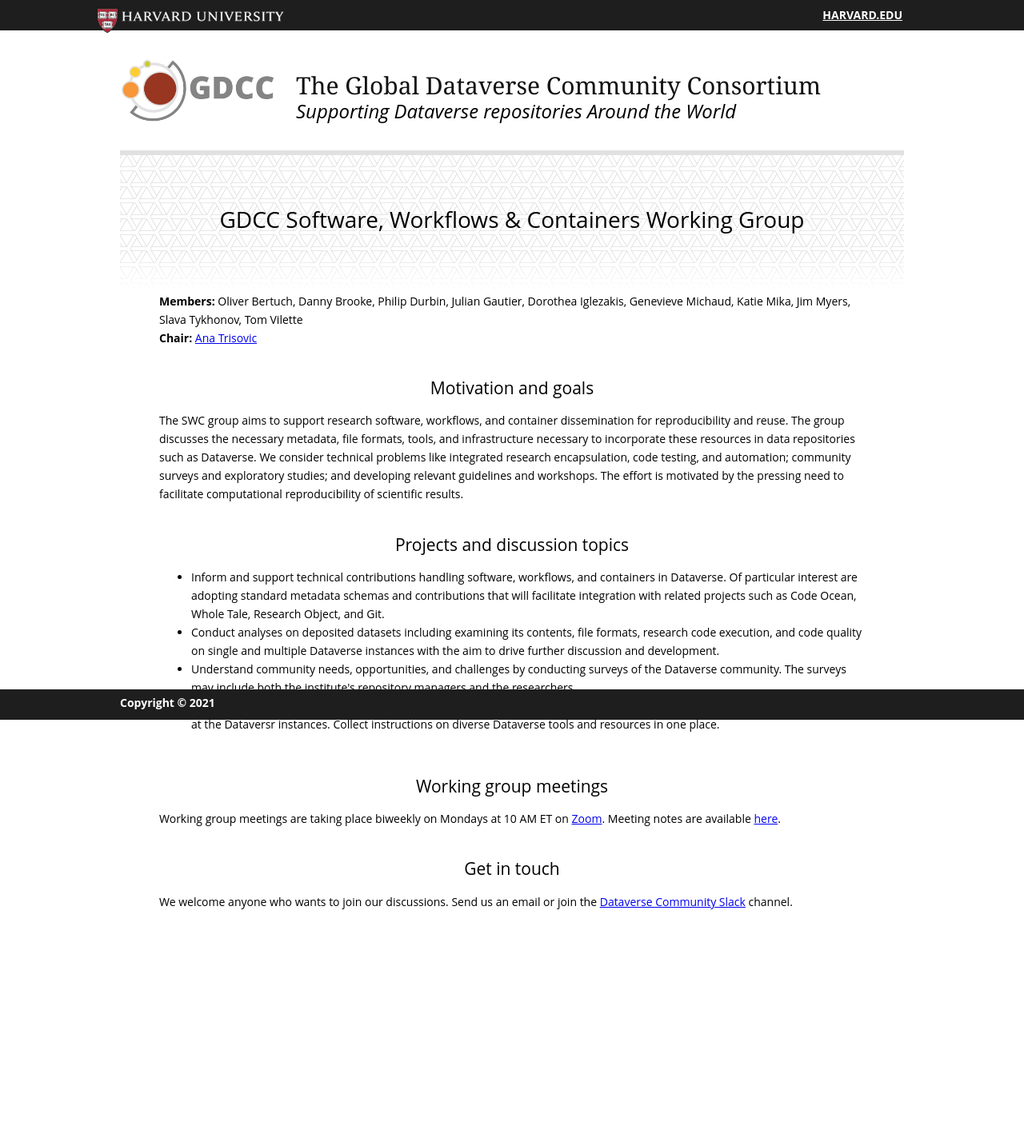
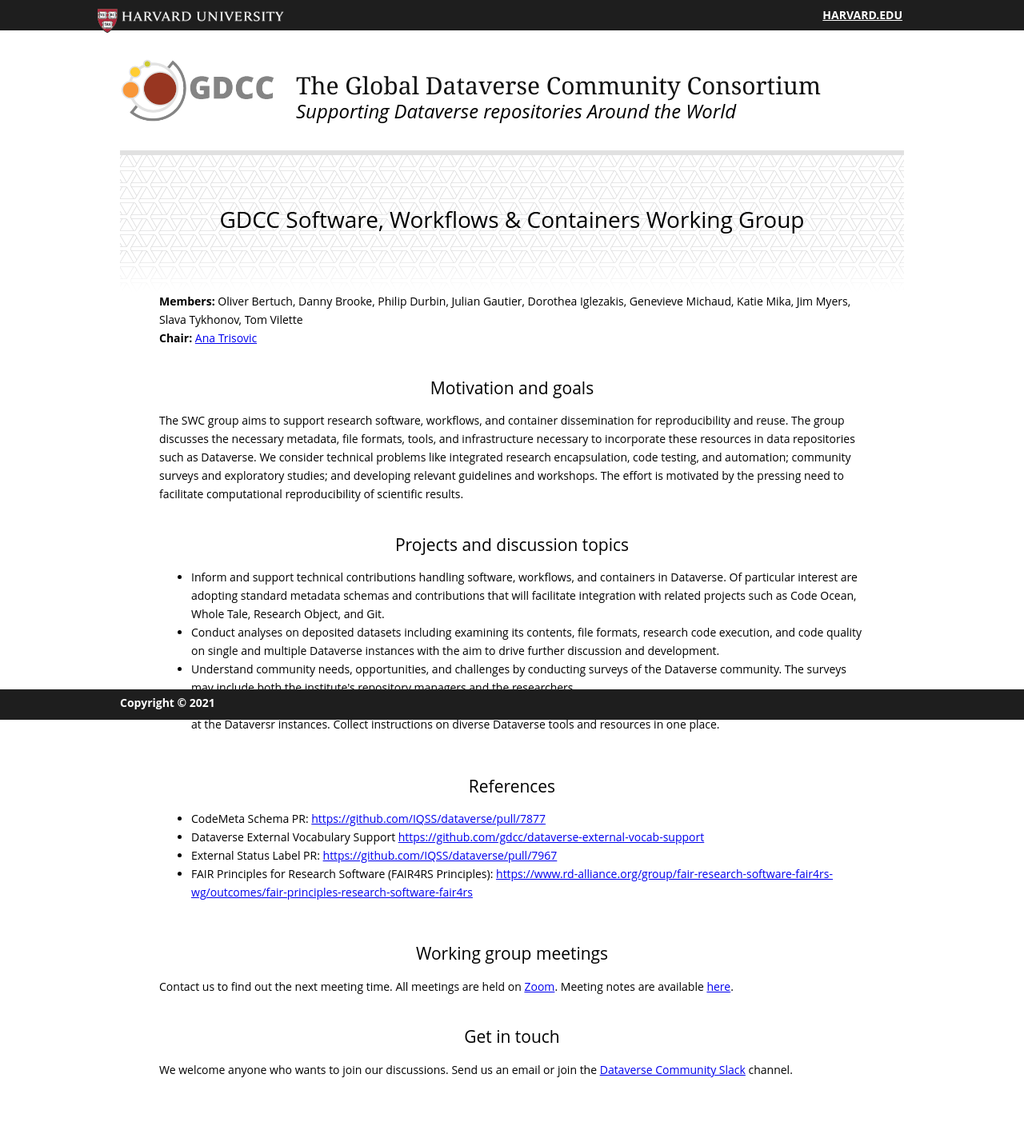
Before and after one commit to gdcc/swc.gdcc.io, a Jekyll site: the page built from index.md, in a window 1280 px wide. Shown: the whole page at 80% size. Built offline with Jekyll 4.4.1, drawn with Linux system fonts in a browser that asks for light colours; our own code applies the rules of GitHub Pages for plain Markdown files; before the commit the page ends 1177 px from its top, so only the background shows below that.

Commit message:
small updates (closes #4, #6, #5)

```diff
--- a/index.md
+++ b/index.md
@@ -16,12 +16,23 @@ The SWC group aims to support research software, workflows, and container dissem
 </ul>
 
 <br>
+<h2>References</h2>
+
+- CodeMeta Schema PR: <https://github.com/IQSS/dataverse/pull/7877>
+- Dataverse External Vocabulary Support <https://github.com/gdcc/dataverse-external-vocab-support>
+- External Status Label PR: <https://github.com/IQSS/dataverse/pull/7967>
+- FAIR Principles for Research Software (FAIR4RS Principles): <https://www.rd-alliance.org/group/fair-research-software-fair4rs-wg/outcomes/fair-principles-research-software-fair4rs>
+
+<br>
 <h2>Working group meetings</h2>
 
-Working group meetings are taking place biweekly on Mondays at 10 AM ET on [Zoom](https://zoom.us). Meeting notes are available  [here](https://docs.google.com/document/d/1Gr-P5EG1AK-0cTYx9JndtgsRQFuwHNKXck39_MwknWg/edit?usp=sharing).
+Contact us to find out the next meeting time. All meetings are held on [Zoom](https://zoom.us). Meeting notes are available  [here](https://docs.google.com/document/d/1Gr-P5EG1AK-0cTYx9JndtgsRQFuwHNKXck39_MwknWg/edit?usp=sharing).
 
 <br>
 <h2>Get in touch</h2>
 
 We welcome anyone who wants to join our discussions. Send us an email or join the [Dataverse Community Slack](https://dataversecommunity.slack.com) channel.
+
 <br>
+
+<br>
```
